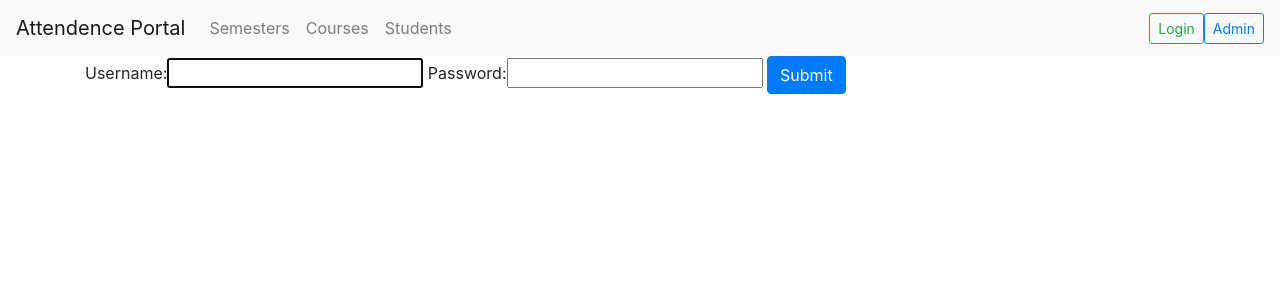
After one commit to krishna0512/attendence-portal, a Django app: page /accounts/login/ in a window 1280 px wide. The commit adds this page. Shown: the top 300 px of the page. Run offline with Django 3.2, Linux system fonts and the light colour scheme; some libraries are stand-ins or nearby versions.

Commit message:
final commit

```diff
--- a/attendence/admin.py
+++ b/attendence/admin.py
@@ -4,10 +4,11 @@ from django.urls import reverse_lazy
 from attendence.models import *
 # Register your models here.
 
-# admin.site.register(Student)
+admin.site.register(Student)
 admin.site.register(Faculty)
 admin.site.register(Semester)
+admin.site.register(CourseDetail)
 admin.site.register(Course)
-admin.site.register(CourseEntry)
+admin.site.register(Class)
 
 admin.site.site_url = reverse_lazy('attendence:index')
--- a/attendence/templates/attendence/base.html
+++ b/attendence/templates/attendence/base.html
@@ -37,6 +37,12 @@
 				</div>
 				{% block custom_navbar %}{% endblock %}
 				<div class="navbar-nav">
+					{% if request.user.is_authenticated %}
+					<span class="mr-3">Hi, {{ request.user.profile.name }}</span>
+					<a class="btn btn-outline-danger btn-sm" href="{% url 'logout' %}">Logout</a>
+					{% else %}
+					<a class="btn btn-sm btn-outline-success" href="{% url 'login' %}">Login</a>
+					{% endif %}
 					<a class="btn btn-sm btn-outline-primary" href="{% url 'admin:index' %}">Admin</a>
 				</div>
 			</div>
--- /dev/null
+++ b/attendence/templates/attendence/login.html
@@ -0,0 +1,12 @@
+{% extends 'attendence/base.html' %}
+{% load static %}
+
+{% block main_content %}
+<div class="container">
+    <form method="POST">
+        {% csrf_token %}
+        {{ form }}
+        <button type="submit" class="btn btn-primary">Submit</button>
+    </form>
+</div>
+{% endblock %}
--- a/website/settings.py
+++ b/website/settings.py
@@ -116,6 +116,9 @@ USE_L10N = True
 USE_TZ = True
 
 
+LOGIN_URL = 'login'
+LOGOUT_REDIRECT_URL = 'attendence:index'
+LOGIN_REDIRECT_URL = 'attendence:index'
 # Static files (CSS, JavaScript, Images)
 # https://docs.djangoproject.com/en/3.0/howto/static-files/
 
--- a/website/urls.py
+++ b/website/urls.py
@@ -17,8 +17,11 @@ from django.contrib import admin
 from django.conf.urls.static import static
 from django.conf import settings
 from django.urls import path, include
+from django.contrib.auth import views as auth_views
 
 urlpatterns = [
     path('admin/', admin.site.urls),
     path('attendence/', include('attendence.urls')),
+    path('accounts/login/', auth_views.LoginView.as_view(template_name='attendence/login.html'), name='login'),
+    path('accounts/logout/', auth_views.LogoutView.as_view(), name='logout'),
 ] + static(settings.MEDIA_URL, document_root=settings.MEDIA_ROOT)
```
Also changed, not shown: attendence/models.py (+17 -2 lines), attendence/templates/attendence/course_detail.html (+9 -0 lines), attendence/views.py (+7 -1 lines), attendence/migrations/0014_auto_20200423_2314.py (added), attendence/migrations/0015_course_students.py (added).
